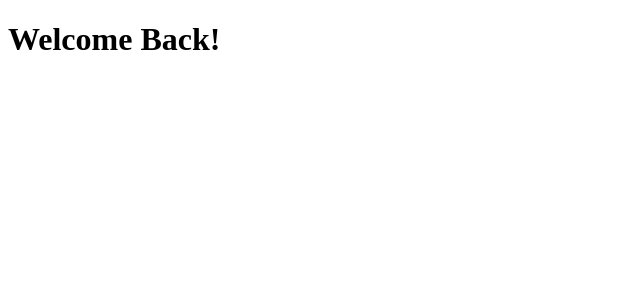
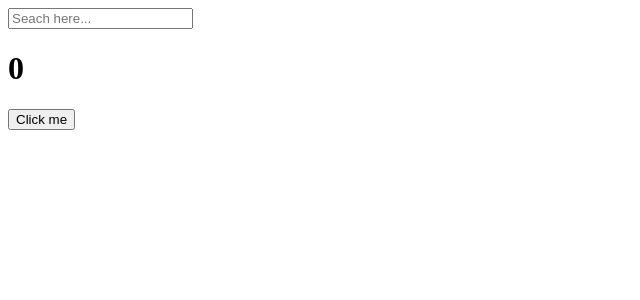
Before and after one commit to donghyunlee-daniel/movieWeb, a React (Create React App) app in the folder movieweb-clone/: page / in a window 1280 px wide. Shown: the top 300 px of the page, without its empty margins (0-640 px from the left). Built offline with nearby package versions, Linux system fonts and the light colour scheme.

Commit message:
Added buttons and css

```diff
--- a/movieweb-clone/package.json
+++ b/movieweb-clone/package.json
@@ -6,6 +6,7 @@
     "@testing-library/jest-dom": "^5.16.5",
     "@testing-library/react": "^13.4.0",
     "@testing-library/user-event": "^13.5.0",
+    "prop-types": "^15.8.1",
     "react": "^18.2.0",
     "react-dom": "^18.2.0",
     "react-scripts": "5.0.1",
--- a/movieweb-clone/src/App.js
+++ b/movieweb-clone/src/App.js
@@ -1,7 +1,25 @@
-
+import Button from "./Button";
+import styles from './App.module.css';
+import { useState, useEffect } from "react";
 function App() {
+  const [counter,setValue] =useState(0);
+  const [keyword,setKeyword] = useState("");
+  const onCLick = () => setValue((prev) => prev +1);
+  const onChange = (event) => setKeyword(event.target.value);
+  console.log("I run all the time");
+  const iRunOnlyOnce = () => {
+    console.log("I run only once.");
+  }
+  useEffect(iRunOnlyOnce,[]);
   return (
-    <div><h1>Welcome Back!</h1></div>
+    <div>
+      <input value={keyword}
+      onChange={onChange}
+      type="text"
+      placeholder="Seach here..."/>
+      <h1>{counter}</h1>
+      <button onClick={onCLick}>Click me</button>
+      </div>
   );
 }
 
--- /dev/null
+++ b/movieweb-clone/src/App.module.css
@@ -0,0 +1,4 @@
+.title{
+    font-family: system-ui, -apple-system, BlinkMacSystemFont, 'Segoe UI', Roboto, Oxygen, Ubuntu, Cantarell, 'Open Sans', 'Helvetica Neue', sans-serif;
+    font-size: 18px;
+}
--- /dev/null
+++ b/movieweb-clone/src/Button.js
@@ -0,0 +1,12 @@
+import PropTypes from "prop-types";
+import styles from "./Button.module.css";
+function Button ({text}){
+    return <button
+    className={styles.btn}
+    >{text}</button>;
+}
+
+Button.propTypes = {
+    text:PropTypes.string.isRequired,
+}
+export default Button;
--- /dev/null
+++ b/movieweb-clone/src/Button.module.css
@@ -0,0 +1,4 @@
+.btn {
+    color:white;
+    background-color: tomato;
+}
--- a/movieweb-clone/src/index.js
+++ b/movieweb-clone/src/index.js
@@ -4,7 +4,5 @@
 
 const root = ReactDOM.createRoot(document.getElementById('root'));
 root.render(
-  <React.StrictMode>
     <App />
-  </React.StrictMode>
 );
```
Also changed, not shown: 1 other file (tests, documents, lock files or other folders).
